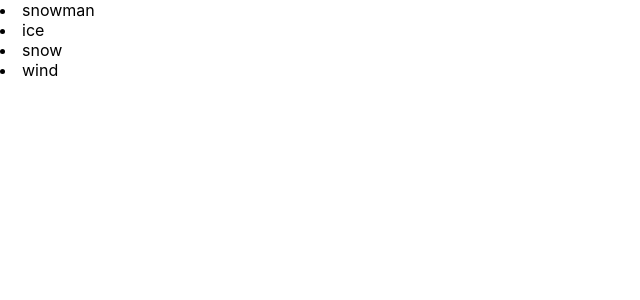
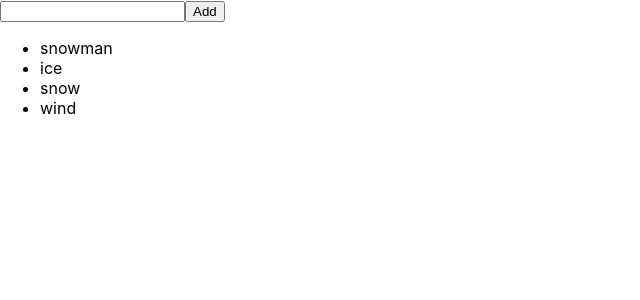
Before and after one commit to Dayoung3460/react-study, a React (Create React App) app: page / in a window 1280 px wide. Shown: the top 300 px of the page, without its empty margins (0-640 px from the left). Built offline with nearby package versions, Linux system fonts and the light colour scheme.

Commit message:
add list

```diff
--- a/src/MyComponent/IterationSample.js
+++ b/src/MyComponent/IterationSample.js
@@ -1,14 +1,40 @@
-import React from 'react';
+import React, {useState} from 'react';
 
 const MyComponent = () => {
-  const names = ['snowman', 'ice', 'snow', 'wind']
-  const nameList = names.map(name => {
-    return <li key={Math.random()}>{name}</li>
+  const [name, setNames] = useState([
+    {id: 1, text: 'snowman'},
+    {id: 2, text: 'ice'},
+    {id: 3, text: 'snow'},
+    {id: 4, text: 'wind'}
+  ])
+
+  const [input, setInput] = useState('')
+  const [nextId, setNextId] = useState(5)
+  const nameList = name.map((name, idx) => {
+    return <li key={name.id}>{name.text}</li>
   })
+
+  const onChange = e => {
+    setInput(e.target.value)
+  }
+
+  const onClick = () => {
+    setNames([
+      ...name,
+      { id: nextId, text: input }
+    ])
+    setNextId(nextId + 1)
+    setInput('')
+  }
 
   return (
     <div>
-      {nameList}
+      <input
+        value={input}
+        onChange={onChange}
+      />
+      <button onClick={onClick}>Add</button>
+      <ul>{nameList}</ul>
     </div>
   );
 };
```
